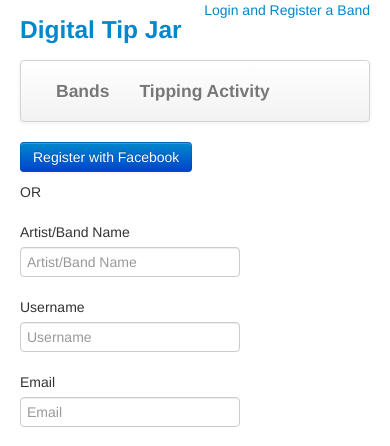
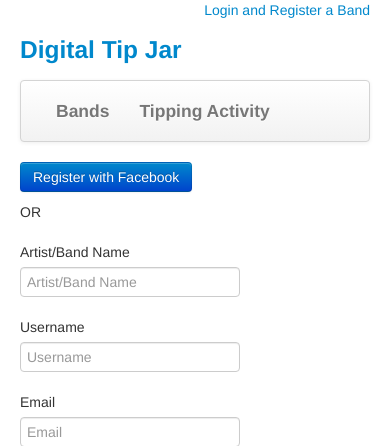
Before and after one commit to hcwiley/digital_tip_jar, a Flask app: page /register in a window 390 px wide. Shown: the top 446 px of the page. Run offline with Flask 2, Linux system fonts and the light colour scheme.

Commit message:
Some Phone UI Updates

```diff
--- a/digitial_tip_jar/templates/artist_page.html
+++ b/digitial_tip_jar/templates/artist_page.html
@@ -2,6 +2,9 @@
 {% block title %}Digital Tip Jar{% endblock %}
 {% block body %}
 
+    {% if artist.pic_url %}
+        <img src="{{ artist.pic_url }}"/>
+    {% endif %}
     <h2 id="artist_name">{{artist.artist_name}}</h2>
 
       {% include 'paypal.html' %}
--- a/digitial_tip_jar/templates/layout.html
+++ b/digitial_tip_jar/templates/layout.html
@@ -25,12 +25,13 @@
                 <a href="/login">Login and Register a Band</a>
             {% endif %}
         </div>
-            <div class="span6">
+    </div>
+    <div class="row-fluid">
+        <div>
             <h3><a class="brand" href="/">Digital Tip Jar</a></h3>
         </div>
+    </div>
 
-
-        </div>
         <div class="navbar">
             <div class="navbar-inner">
                 <ul class="nav">
```
Lines whose indentation alone changed are shown as unchanged.
